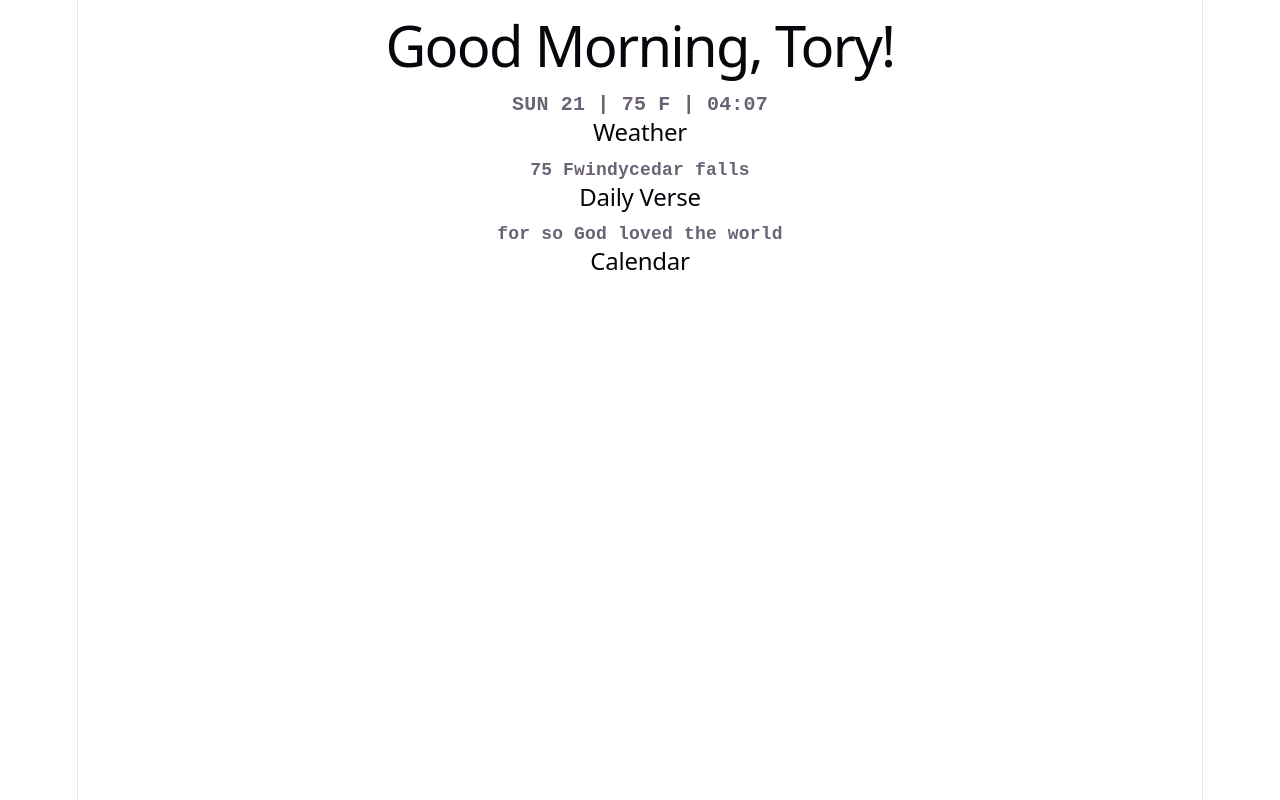
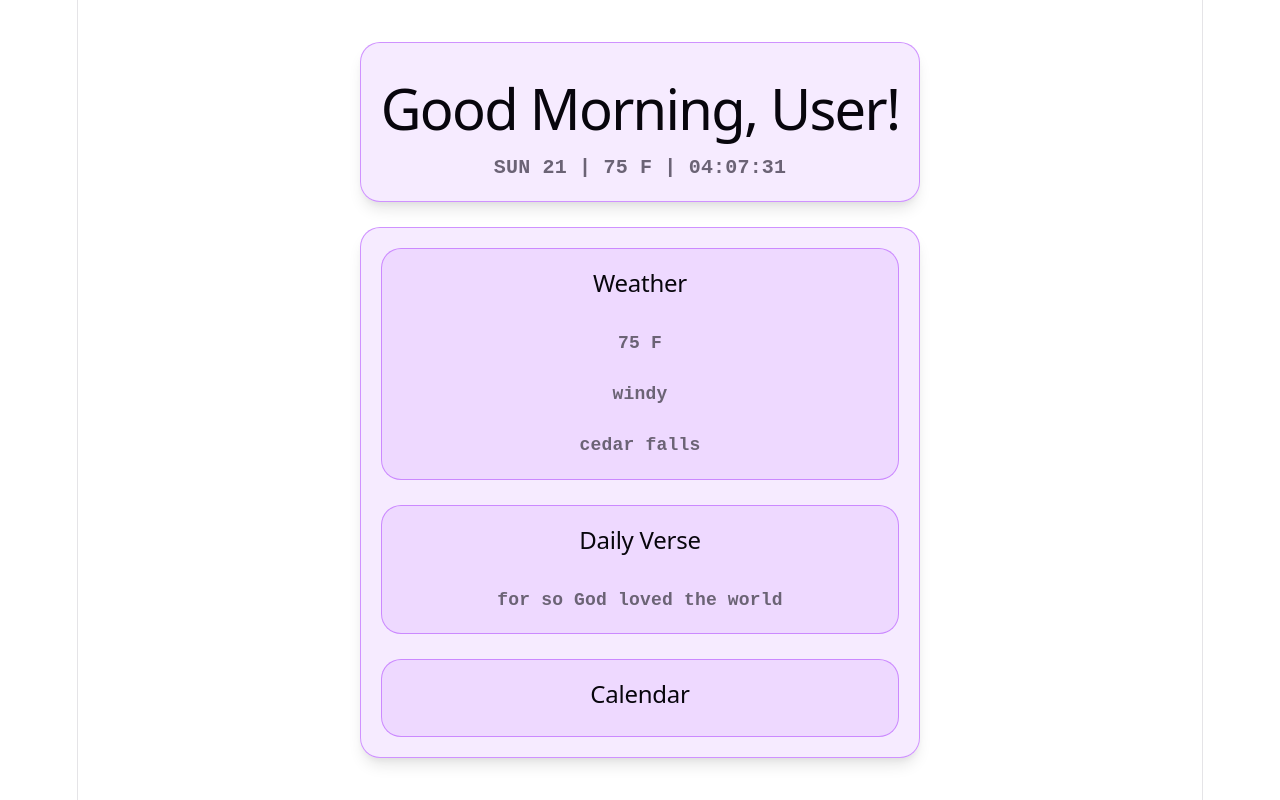
Before and after one commit to torywash/Daily-Dashboard, a React (Vite) app in the folder Frontend/: page / in a window 1280 px wide. Built offline with nearby package versions, Linux system fonts and the light colour scheme.

Commit message:
updated ui

```diff
--- a/Frontend/src/App.css
+++ b/Frontend/src/App.css
@@ -2,10 +2,34 @@
 
 /* classNames */
 .head-container, .body-container {
+    border: 1px solid var(--accent-border);
+    border-radius: 20px;
+    background-color: var(--accent-bg);
+    box-shadow: var(--shadow);
+    padding: 20px;
     animation: fadeIn 1s ease;
 }
 
+.head-container {
+    margin-bottom: 25px;
+}
+
+.body-container {
+    display: flex;
+    flex-direction: column;
+    gap: 25px;
+}
+
+.body-container .card {
+    gap: 25px;
+    box-shadow: none;
+}
+
 /* ids */
+#main {
+    margin: auto;
+}
+
 #clock {
     font-size: 20px;
 }
--- a/Frontend/src/App.jsx
+++ b/Frontend/src/App.jsx
@@ -11,7 +11,7 @@ function App() {
   const verse = 'for so God loved the world'
 
   // time dependent header
-  const userName = 'Tory'
+  const userName = 'User'
   const hour = new Date().getHours()
 
   let userPrompt = ''
@@ -44,7 +44,8 @@ function App() {
     const day = String(date.getDate()).padStart(2, '0')
     const hrs = String(date.getHours()).padStart(2, '0')
     const mins = String(date.getMinutes()).padStart(2, '0')
-    return `${day_ofweek} ${day} | ${local_temp} | ${hrs}:${mins}`
+    const secs = String(date.getSeconds()).padStart(2, '0')
+    return `${day_ofweek} ${day} | ${local_temp} | ${hrs}:${mins}:${secs}`
   }
 
   // what will be displayed
```
